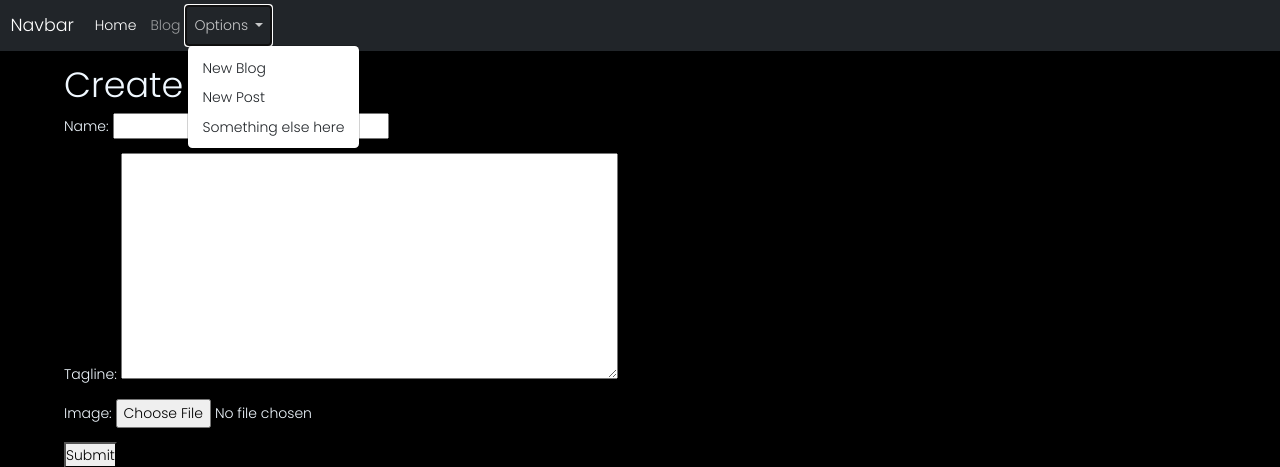
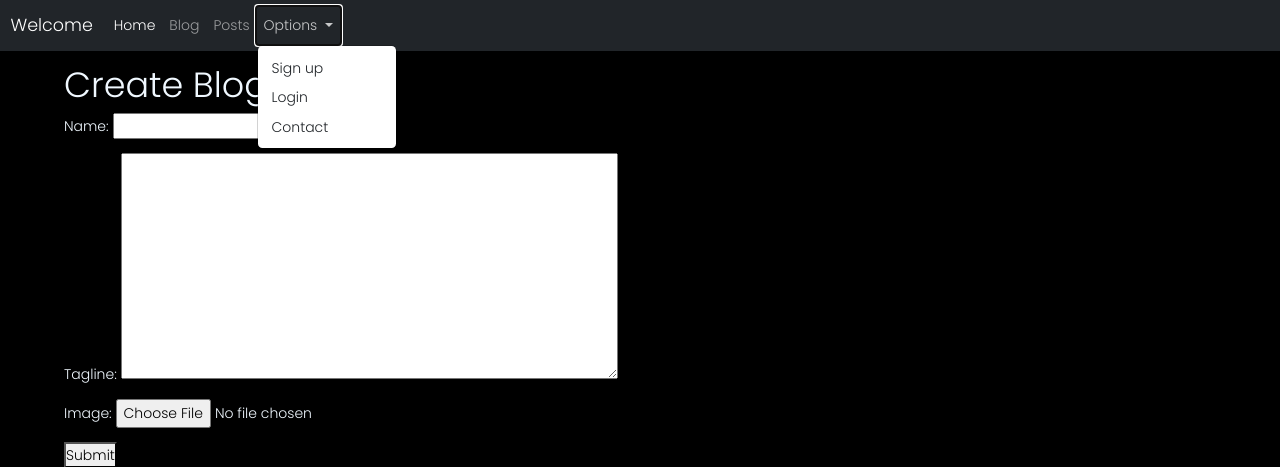
Before and after one commit to victoriaCia/Blog_django, a Django app: page /blog/create/ in a window 1280 px wide, after a click on "Options". Shown: the top 467 px of the page. Run offline with Django 4.2, Linux system fonts and the light colour scheme.

Commit message:
forms sign_up and login

```diff
--- a/blog/forms.py
+++ b/blog/forms.py
@@ -1,5 +1,7 @@
 from django import forms
 from .models import Blog
+from django.contrib.auth.forms import UserCreationForm
+from django.contrib.auth.models import User
 
 class BlogForm(forms.Form):
     name = forms.CharField(label="Enter the blog name", max_length=100)
@@ -9,3 +11,10 @@ class BlogModelForm(forms.ModelForm):
     class Meta:
         model = Blog
         fields = "__all__"
+
+class RegistrationForm(UserCreationForm):
+    email = forms.EmailField(required=True)
+
+    class Meta:
+        model = User
+        fields = ["username", "email", "first_name", "last_name", "password1", "password2"]
--- a/blog/urls.py
+++ b/blog/urls.py
@@ -1,12 +1,15 @@
-from django.urls import path
-from .views import BlogsListView, EntryDetailView, EntryListView, post_create, EntryFormView
+from django.urls import path, include
+from .views import BlogsListView, EntryDetailView, EntryListView, PostsListView, EntryFormView, sign_up
 
 app_name = 'Blog'
 
 urlpatterns = [
     path('', BlogsListView.as_view(), name='home'),
+    path('',include('django.contrib.auth.urls')),
+    path('posts/', PostsListView.as_view(), name='posts_list'),
     #path('create/', post_create, name='blog_create'),
     path('create/', EntryFormView.as_view(), name='blog_create'),
     path('<int:pk>/', EntryListView.as_view(), name='entry_list'),
     path('entry<int:pk>/', EntryDetailView.as_view(), name='entry_detail'),
+    path('register/', sign_up, name='sign_up'),
 ]
--- a/blog/views.py
+++ b/blog/views.py
@@ -1,8 +1,8 @@
 from django.shortcuts import render, get_object_or_404, redirect
 from django.views.generic import View
 from django.views.generic.edit import FormView
-
-from blog.forms import BlogForm, BlogModelForm
+from django.contrib.auth import login, logout, authenticate
+from blog.forms import BlogModelForm, RegistrationForm
 from .models import Blog, Entry
 
 # Create your views here.
@@ -15,8 +15,15 @@ class BlogsListView (View):
         }
         return render(request, 'blog/blogs_list.html', context)
 
+class PostsListView (View):   #muestra todos los entries
+    def get(self, request):
+        posts = Entry.objects.all()
+        context={
+            'posts':posts
+        }
+        return render(request, 'blog/posts_list.html', context)
 
-class EntryListView (View):
+class EntryListView (View):   #muestra todos los entries de un determinado blog
     def get(self, request, pk, *args, **kwargs):
         entries = Entry.objects.filter(blog=pk)
         context={
@@ -66,15 +73,25 @@ def post_create(request):
         blog.save()
         return redirect("Blog:home")
     """
-
     #con forms.ModelForm
     form = BlogModelForm(request.POST or None, request.FILES or None)
     if form.is_valid():
         form.save()
         return redirect("Blog:home")
-
-
     context = {
         'form':form
     }
     return render(request, 'blog/blog_create.html', context)
+
+
+def sign_up(request):
+    if request.method == 'POST':
+        form = RegistrationForm(request.POST)
+        if form.is_valid():
+            user = form.save()
+            login(request, user)
+            return redirect('Blog:home')
+    else:
+        form = RegistrationForm()
+
+    return render(request, 'registration/sign_up.html', {'form':form})
--- a/requirements.txt
+++ b/requirements.txt
@@ -1,3 +1,4 @@
 django==4.1
 psycopg2-binary==2.9.3
 Pillow==9.2.0
+crispy-bootstrap5==0.6
--- a/templates/core/partials/_navbar.html
+++ b/templates/core/partials/_navbar.html
@@ -1,6 +1,6 @@
 <nav class="navbar navbar-expand-lg navbar-dark bg-dark space-btw">
     <div class="container-fluid">
-      <a class="navbar-brand" href="{% url 'home' %}">Navbar</a>
+      <a class="navbar-brand" href="{% url 'home' %}">Welcome</a>
       <button class="navbar-toggler" type="button" data-bs-toggle="collapse" data-bs-target="#navbarNavDropdown" aria-controls="navbarNavDropdown" aria-expanded="false" aria-label="Toggle navigation">
         <span class="navbar-toggler-icon"></span>
       </button>
@@ -12,14 +12,25 @@
           <li class="nav-item">
             <a class="nav-link" href="{% url 'blog:home' %}">Blog</a>
           </li>
+          <li class="nav-item">
+            <a class="nav-link" href="{% url 'blog:posts_list' %}">Posts</a>
+          </li>
           <li class="nav-item dropdown">
             <a class="nav-link dropdown-toggle" href="#" id="navbarDropdownMenuLink" role="button" data-bs-toggle="dropdown" aria-expanded="false">
               Options
             </a>
             <ul class="dropdown-menu" aria-labelledby="navbarDropdownMenuLink">
+              {% if user.is_authenticated %}
+              <span class="dropdown-item">| Logged in as {{user.username}} |</span>
               <li><a class="dropdown-item" href="{% url 'Blog:blog_create' %}">New Blog</a></li>
               <li><a class="dropdown-item" href="#">New Post</a></li>
-              <li><a class="dropdown-item" href="#">Something else here</a></li>
+              <li><a class="dropdown-item" href="#">Profile</a></li>
+              <li><a class="dropdown-item" href="{% url 'Blog:logout' %}">Logout</a></li>
+              {% else %}
+              <li><a class="dropdown-item" href="{% url 'Blog:sign_up' %}">Sign up</a></li>
+              <li><a class="dropdown-item" href="{% url 'Blog:login' %}">Login</a></li>
+              {% endif %}
+              <li><a class="dropdown-item" href="#">Contact</a></li>
             </ul>
           </li>
         </ul>
```
Also changed, not shown: core/settings.py (+9 -0 lines), templates/blog/posts_list.html (added, +24 -0 lines), templates/registration/login.html (added, +23 -0 lines), templates/registration/sign_up.html (added, +31 -0 lines).
